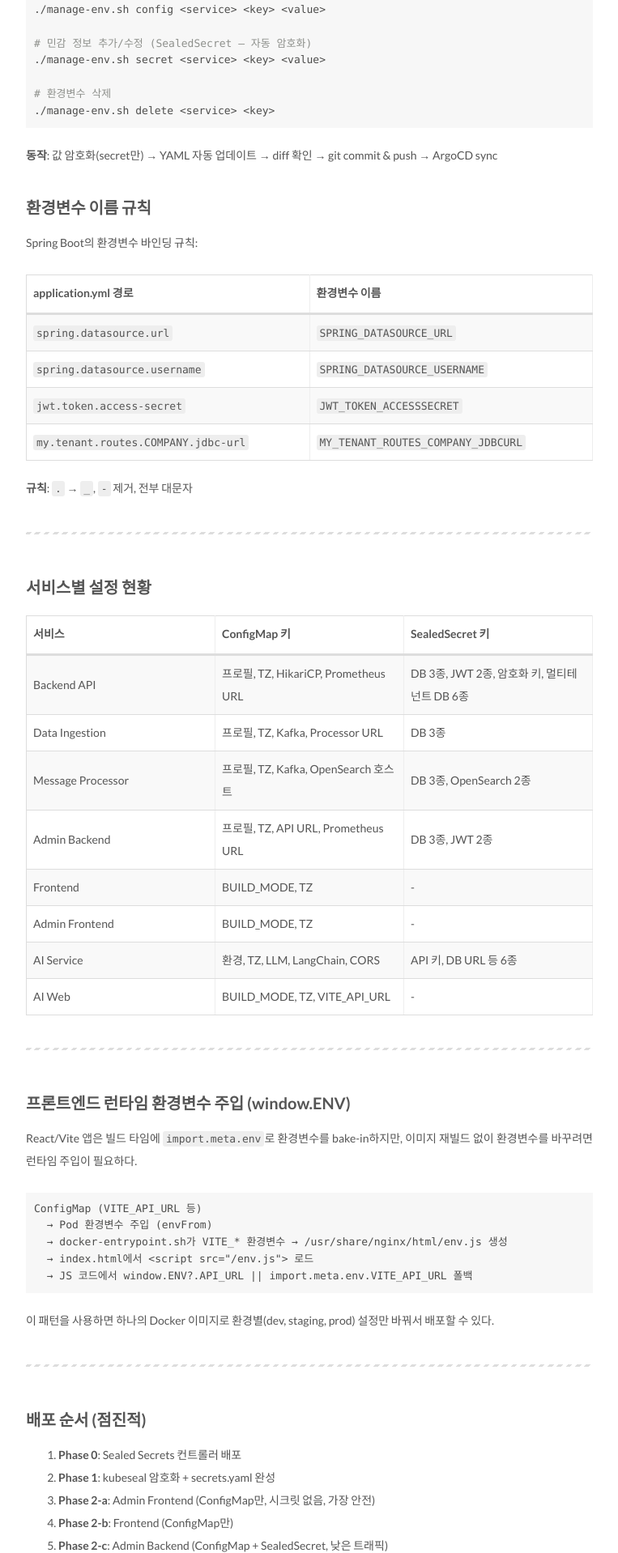
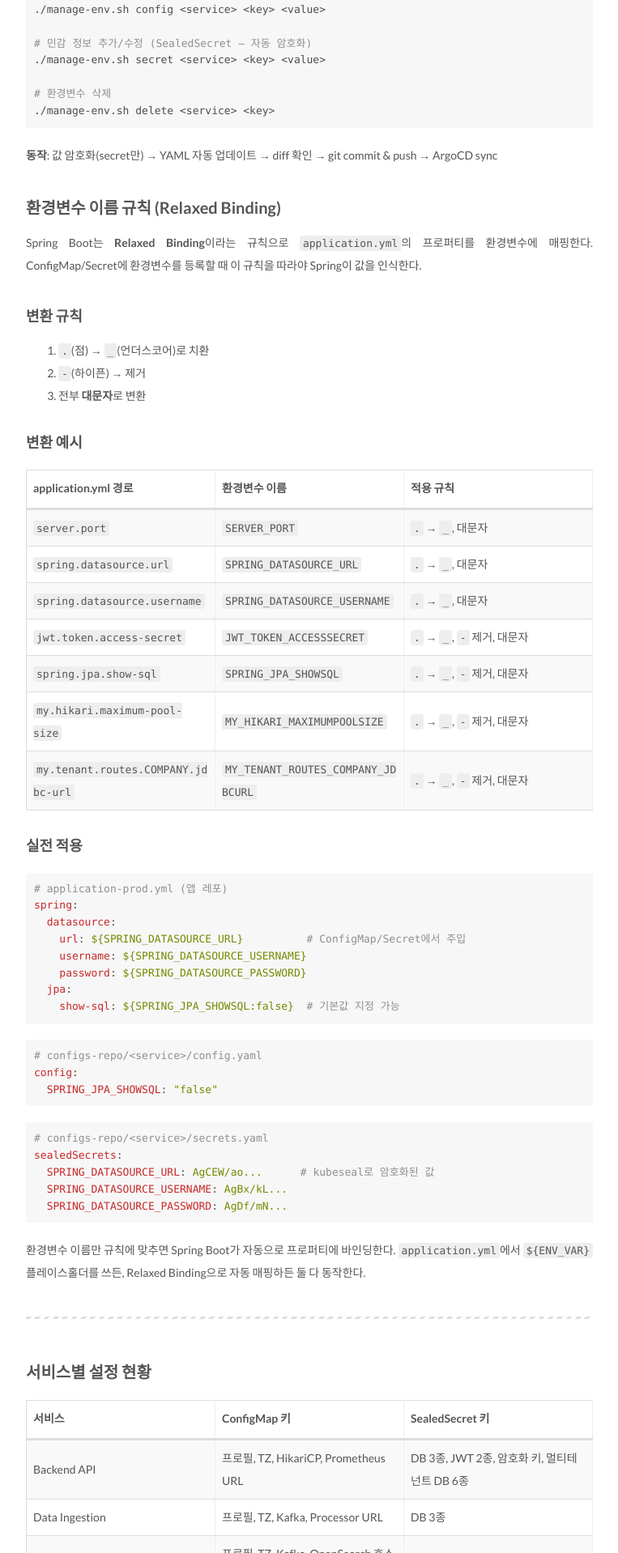
Before and after one commit to kwakkwakkwak/kwakkwakkwak.github.io, a Jekyll site: the page built from _posts/2026-02-25-[Kubernetes]ConfigMap-SealedSecrets-설정관리.md, in a window 1280 px wide. Shown: the part 3897-5815 px from the top of the page at 81% size, without its empty margins (258-1021 px from the left). Built offline with Jekyll 4.4.1, drawn with Linux system fonts in a browser that asks for light colours; comment, search, counter and statistics services are not loaded; some of the changed text lies outside the part shown.

Commit message:
docs: ConfigMap 설정관리 Relaxed Binding 섹션 보강, Image Updater 날짜 변경
- Spring Boot Relaxed Binding 변환 규칙/예시/실전 적용 추가
- ArgoCD Image Updater 포스트 날짜 2/25 → 2/26 변경

````diff
--- a/_posts/2026-02-25-[Kubernetes]ConfigMap-SealedSecrets-설정관리.md
+++ b/_posts/2026-02-25-[Kubernetes]ConfigMap-SealedSecrets-설정관리.md
@@ -169,18 +169,56 @@ Bastion에서 실행하는 파이프라인 스크립트:
 
 **동작**: 값 암호화(secret만) → YAML 자동 업데이트 → diff 확인 → git commit & push → ArgoCD sync
 
-## 환경변수 이름 규칙
+## 환경변수 이름 규칙 (Relaxed Binding)
 
-Spring Boot의 환경변수 바인딩 규칙:
+Spring Boot는 **Relaxed Binding**이라는 규칙으로 `application.yml`의 프로퍼티를 환경변수에 매핑한다. ConfigMap/Secret에 환경변수를 등록할 때 이 규칙을 따라야 Spring이 값을 인식한다.
 
-| application.yml 경로 | 환경변수 이름 |
-|----------------------|--------------|
-| `spring.datasource.url` | `SPRING_DATASOURCE_URL` |
-| `spring.datasource.username` | `SPRING_DATASOURCE_USERNAME` |
-| `jwt.token.access-secret` | `JWT_TOKEN_ACCESSSECRET` |
-| `my.tenant.routes.COMPANY.jdbc-url` | `MY_TENANT_ROUTES_COMPANY_JDBCURL` |
+### 변환 규칙
 
-**규칙**: `.` → `_`, `-` 제거, 전부 대문자
+1. `.`(점) → `_`(언더스코어)로 치환
+2. `-`(하이픈) → 제거
+3. 전부 **대문자**로 변환
+
+### 변환 예시
+
+| application.yml 경로 | 환경변수 이름 | 적용 규칙 |
+|----------------------|--------------|-----------|
+| `server.port` | `SERVER_PORT` | `.` → `_`, 대문자 |
+| `spring.datasource.url` | `SPRING_DATASOURCE_URL` | `.` → `_`, 대문자 |
+| `spring.datasource.username` | `SPRING_DATASOURCE_USERNAME` | `.` → `_`, 대문자 |
+| `jwt.token.access-secret` | `JWT_TOKEN_ACCESSSECRET` | `.` → `_`, `-` 제거, 대문자 |
+| `spring.jpa.show-sql` | `SPRING_JPA_SHOWSQL` | `.` → `_`, `-` 제거, 대문자 |
+| `my.hikari.maximum-pool-size` | `MY_HIKARI_MAXIMUMPOOLSIZE` | `.` → `_`, `-` 제거, 대문자 |
+| `my.tenant.routes.COMPANY.jdbc-url` | `MY_TENANT_ROUTES_COMPANY_JDBCURL` | `.` → `_`, `-` 제거, 대문자 |
+
+### 실전 적용
+
+```yaml
+# application-prod.yml (앱 레포)
+spring:
+  datasource:
+    url: ${SPRING_DATASOURCE_URL}          # ConfigMap/Secret에서 주입
+    username: ${SPRING_DATASOURCE_USERNAME}
+    password: ${SPRING_DATASOURCE_PASSWORD}
+  jpa:
+    show-sql: ${SPRING_JPA_SHOWSQL:false}  # 기본값 지정 가능
+```
+
+```yaml
+# configs-repo/<service>/config.yaml
+config:
+  SPRING_JPA_SHOWSQL: "false"
+```
+
+```yaml
+# configs-repo/<service>/secrets.yaml
+sealedSecrets:
+  SPRING_DATASOURCE_URL: AgCEW/ao...      # kubeseal로 암호화된 값
+  SPRING_DATASOURCE_USERNAME: AgBx/kL...
+  SPRING_DATASOURCE_PASSWORD: AgDf/mN...
+```
+
+환경변수 이름만 규칙에 맞추면 Spring Boot가 자동으로 프로퍼티에 바인딩한다. `application.yml`에서 `${ENV_VAR}` 플레이스홀더를 쓰든, Relaxed Binding으로 자동 매핑하든 둘 다 동작한다.
 
 ---
 
````
Also changed, not shown: _posts/2026-02-26-[DevOps]ArgoCD-Image-Updater로-배포-자동화.md (renamed from _posts/2026-02-25-[DevOps]ArgoCD-Image-Updater로-배포-자동화.md, +1 -1 lines).
